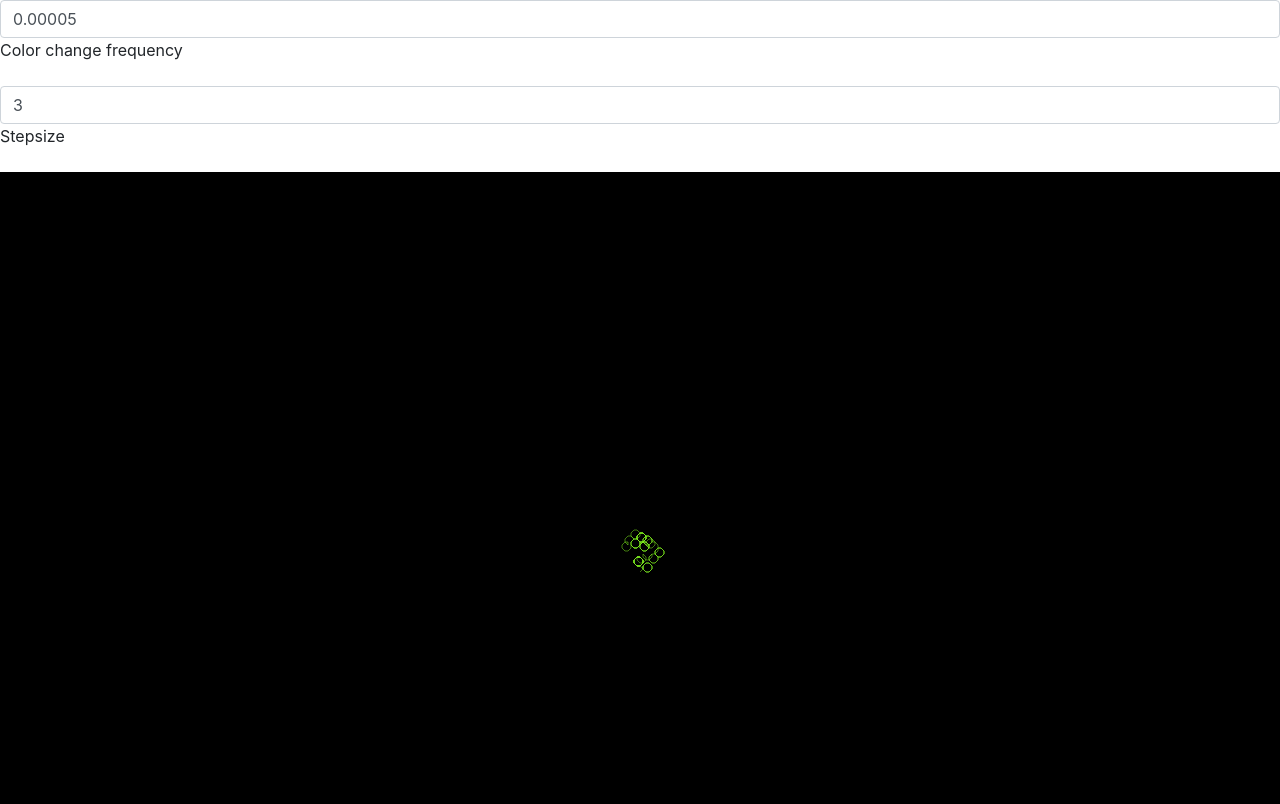
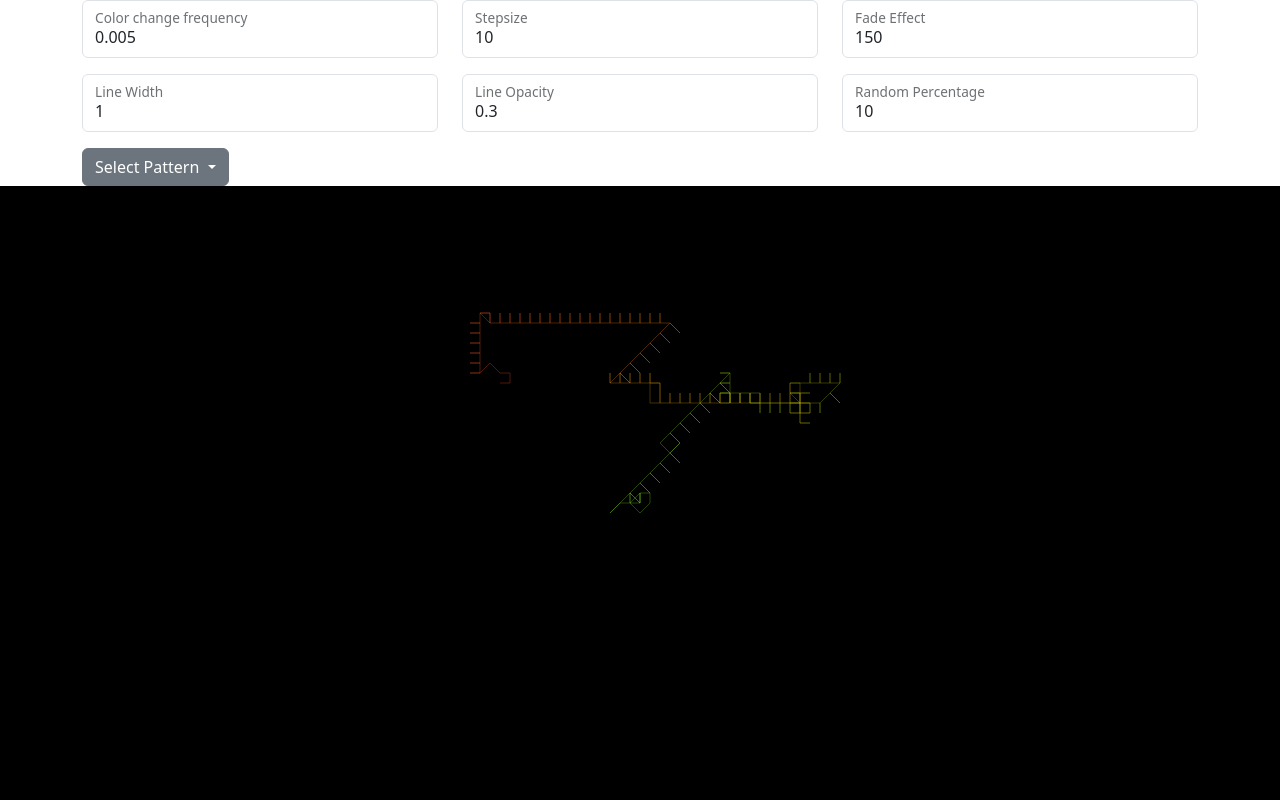
Before and after one commit to hannaseithe/randomWalker, a plain HTML site: page index.html in a window 1280 px wide. Shown: the top 804 px of the page. Drawn offline with nearby package versions, Linux system fonts and the light colour scheme.

Commit message:
Interface - Radio Data Binding - New Patterns

```diff
--- a/helper.js
+++ b/helper.js
@@ -3,23 +3,33 @@ function Binding(b) {
     this.elementBindings = [];
     this.value = b.object[b.property];
     this.type = typeof this.value;
-    this.valueGetter = function(){
+    this.valueGetter = function () {
         return _this.value;
     }
-    this.valueSetter = function(val){
-        _this.value = val
-        for (var i = 0; i < _this.elementBindings.length; i++) {
-            var binding=_this.elementBindings[i]
-            binding.element[binding.attribute] = val
+    this.valueSetter = function (val) {
+
+        if ((typeof val == "number") && (val > 0) || typeof val != "number") {
+            _this.value = val
+            for (var i = 0; i < _this.elementBindings.length; i++) {
+
+                var binding = _this.elementBindings[i]
+                if (binding.element["type"] == "radio") {
+                    binding.element.checked = binding.element[binding.attribute] == val
+                } else {
+                    binding.element[binding.attribute] = val
+                }
+
+            }
         }
+
     }
-    this.addBinding = function(element, attribute, event){
+    this.addBinding = function (element, attribute, event) {
         var binding = {
             element: element,
             attribute: attribute
         }
-        if (event){
-            element.addEventListener(event, function(event){
+        if (event) {
+            element.addEventListener(event, function (event) {
                 var val = element[attribute];
                 switch (_this.type) {
                     case "number":
@@ -34,6 +44,29 @@ function Binding(b) {
         element[attribute] = _this.value
         return _this
     }
+    this.addRadioBinding = function (element, attribute, event) {
+        var binding = {
+            element: element,
+            attribute: attribute
+        }
+        if (event) {
+            element.addEventListener(event, function (event) {
+                if (element.checked) {
+                    var val = element[attribute];
+                    switch (_this.type) {
+                        case "number":
+                            val = Number(element[attribute]);
+                            break;
+                    }
+                    _this.valueSetter(val);
+                }
+            })
+            binding.event = event
+        }
+        this.elementBindings.push(binding);
+        element.checked = _this.value == element[attribute];
+        return _this
+    }
 
     Object.defineProperty(b.object, b.property, {
         get: this.valueGetter,
--- a/index.html
+++ b/index.html
@@ -4,6 +4,7 @@
 <!--[if IE 8]>         <html class="no-js lt-ie9"> <![endif]-->
 <!--[if gt IE 8]>      <html class="no-js"> <!--<![endif]-->
 <html>
+
 <head>
   <meta charset="utf-8">
   <meta http-equiv="X-UA-Compatible" content="IE=edge">
@@ -13,24 +14,93 @@
   <link rel="stylesheet" href="">
   <link href="node_modules/bootstrap/dist/css/bootstrap.min.css" rel="stylesheet">
 </head>
+
 <body onload="initialize();">
+  <div class="container">
+    <div class="row">
+      <div class="col">
         <div class="form-floating mb-3">
           <input type="number" class="form-control" id="frequencyInput">
           <label for="frequencyInput">Color change frequency</label>
         </div>
+      </div>
+      <div class="col">
         <div class="form-floating mb-3">
           <input type="number" class="form-control" id="incInput">
           <label for="incInput">Stepsize</label>
         </div>
-          <!-- <div class="form-floating">
-             <input type="password" class="form-control" id="floatingPassword" placeholder="Password">
-            <label for="floatingPassword">Password</label>
-          </div>  -->
+      </div>
+      <div class="col">
+        <div class="form-floating mb-3">
+          <input type="number" class="form-control" id="fadeInput">
+          <label for="fadeInput">Fade Effect</label>
+        </div>
+      </div>
+    </div>
+    <div class="row">
+      <div class="col">
+        <div class="form-floating mb-3">
+          <input type="number" class="form-control" id="widthInput">
+          <label for="widthInput">Line Width</label>
+        </div>
+      </div>
+      <div class="col">
+        <div class="form-floating mb-3">
+          <input type="number" class="form-control" id="linOpInput">
+          <label for="linOpInput">Line Opacity</label>
+        </div>
+      </div>
+      <div class="col">
+        <div class="form-floating mb-3">
+          <input type="number" class="form-control" id="ranInput">
+          <label for="ranInput">Random Percentage</label>
+        </div>
+      </div>
+    </div>
+    <div class="row">
+      <div class="col">
+        <div class="dropdown">
+          <button class="btn btn-secondary dropdown-toggle" type="button" id="dropdownMenuButton1"
+            data-bs-toggle="dropdown" aria-expanded="false">
+            Select Pattern
+          </button>
+          <ul class="dropdown-menu" aria-labelledby="dropdownMenuButton1">
+            <li>
+              <div class="form-check dropdown-item">
+                <input class="form-check-input" type="radio" name="patternOptions" id="inlineRadio1" value="circle">
+                <label class="form-check-label" for="inlineRadio1">Circle</label>
+              </div>
+            </li>
+            <li>
+              <div class="form-check dropdown-item">
+                <input class="form-check-input" type="radio" name="patternOptions" id="inlineRadio2" value="square">
+                <label class="form-check-label" for="inlineRadio1">Square</label>
+              </div>
+            </li>
+            <li>
+              <div class="form-check dropdown-item">
+                <input class="form-check-input" type="radio" name="patternOptions" id="inlineRadio3" value="zipper">
+                <label class="form-check-label" for="inlineRadio1">Zipper</label>
+              </div>
+            </li>
+            <li>
+              <div class="form-check dropdown-item">
+                <input class="form-check-input" type="radio" name="patternOptions" id="inlineRadio4" value="cross">
+                <label class="form-check-label" for="inlineRadio1">Cross</label>
+              </div>
+            </li>
+          </ul>
+        </div>
+      </div>
+    </div>
+  </div>
+
   <canvas id="canvas"></canvas>
 
 
-        <!-- <script src="https://cdn.jsdelivr.net/npm/p5@1.3.1/lib/p5.js"></script> -->
+  <script src="node_modules/bootstrap/dist/js/bootstrap.bundle.min.js"></script>
   <script src="helper.js" async defer></script>
   <script src="script.js" async defer></script>
 </body>
+
 </html>
--- a/script.js
+++ b/script.js
@@ -3,14 +3,17 @@ let counter = 0;
 let canvas, ctx;
 let noiseFreq = 0.05;
 let p5;
-let rold = 0;
-let line = []
+let line = [];
+let moveCash = [0, 0, 0, 0, 0, 0, 0, 0, 0, 0, 0]
 
 var init = {
-    frequency: 0.00005,
-    inc: 3,
+    frequency: 0.005,
+    inc: 10,
     lineWidth: 1,
-    opacity: 0.1
+    lineOpacity: 0.3,
+    fadeFrequency: 150,
+    randomRatio: 10,
+    pattern: "zipper"
 }
 
 function getRandomInt(max) {
@@ -88,6 +91,11 @@ function insideCanvas(x, y) {
 function setUpBindings() {
     var myInputElement1 = document.getElementById("frequencyInput");
     var myInputElement2 = document.getElementById("incInput")
+    var myInputElement3 = document.getElementById("fadeInput")
+    var myInputElement4 = document.getElementById("widthInput")
+    var myInputElement5 = document.getElementById("linOpInput")
+    var myInputElement6 = document.getElementById("ranInput")
+
 
 
     new Binding({
@@ -102,18 +110,53 @@ function setUpBindings() {
     })
         .addBinding(myInputElement2, "value", "keyup")
 
+    new Binding({
+        object: init,
+        property: "fadeFrequency"
+    })
+        .addBinding(myInputElement3, "value", "keyup")
+
+    new Binding({
+        object: init,
+        property: "lineWidth"
+    })
+        .addBinding(myInputElement4, "value", "keyup")
+
+    new Binding({
+        object: init,
+        property: "lineOpacity"
+    })
+        .addBinding(myInputElement5, "value", "keyup")
+
+    new Binding({
+        object: init,
+        property: "randomRatio"
+    })
+        .addBinding(myInputElement6, "value", "keyup")
+
+    var patternSelection = new Binding({
+        object: init,
+        property: "pattern"
+    })
+
+    var radios = document.getElementsByName("patternOptions");
+    for (i = 0; i < radios.length; i++) {
+        patternSelection.addRadioBinding(radios[i], "value", "change")
+    }
+
 }
 
 function initialize() {
     canvas = document.getElementById("canvas");
     if (canvas.getContext) {
         ctx = canvas.getContext("2d");
+        var rect = canvas.getBoundingClientRect();
         canvas.width = window.innerWidth;
-        canvas.height = window.innerHeight;
+        canvas.height = window.innerHeight - rect.y;
         x_init = Math.floor(canvas.width / 2);
         y_init = Math.floor(canvas.height / 2);
         line.push([x_init, y_init]);
-        ctx.lineWidth = 1;
+        ctx.lineWidth = init.lineWidth;
         ctx.fillStyle = "black";
         ctx.fillRect(0, 0, canvas.width, canvas.height);
         //p5 = new window.p5();
@@ -124,6 +167,38 @@ function initialize() {
 
 }
 
+function pattern() {
+    var rold = moveCash[moveCash.length - 1];
+    switch (init.pattern) {
+        case "circle":
+            return ((rold + 7) % 8);
+        case "square":
+            return ((rold + 2) % 8);
+        case "zipper":
+            {
+                switch (counter % 3) {
+                    case 0:
+                    case 2:
+                        return ((rold + 2) % 8)
+                    case 1:
+                        return ((rold + 4) % 8)
+                }
+            }
+        case "cross":
+            {
+                switch (counter % 3) {
+                    case 0:
+                        return ((rold + 2) % 8);
+                    case 1:
+                    case 2:
+                        return ((rold + 6) % 8);
+                }
+            }
+
+
+    }
+}
+
 function drawWalker() {
     // while (counter < 500000) {
 
@@ -132,8 +207,11 @@ function drawWalker() {
     var newY = line[line.length - 1][1];
     ctx.moveTo(newX, newY);
 
-    var r = getRandomInt(100);
-    r = r > 7 ? /*(r > 15 ? (rold + 1) % 8 :*/ ((rold + 7) % 8) : r;
+
+    var prob = getRandomInt(100);
+
+    var r = getRandomInt(8);
+    r = prob > init.randomRatio ? pattern() : r;
 
     //var r = getNoiseInt(8);
     switch (r) {
@@ -141,7 +219,17 @@ function drawWalker() {
             newX += init.inc;
             break;
         }
+        case 1: {
+            newX += init.inc;
+            newY += init.inc;
+            break;
+        }
         case 2: {
+            newY += init.inc;
+            break;
+        }
+        case 3: {
+            newX += -init.inc;
             newY += init.inc;
             break;
         }
@@ -149,45 +237,38 @@ function drawWalker() {
             newX += -init.inc;
             break;
         }
+        case 5: {
+            newX += -init.inc;
+            newY += -init.inc;
+            break;
+        }
         case 6: {
             newY += -init.inc;
             break
-        }
-        case 1: {
-            newX += init.inc;
-            newY += init.inc;
-            break;
         }
         case 7: {
             newX += init.inc;
             newY += -init.inc;
             break;
         }
-        case 5: {
-            newX += -init.inc;
-            newY += -init.inc;
-            break;
-        }
-        case 3: {
-            newX += -init.inc;
-            newY += init.inc;
-            break;
-        }
+
+
     }
     counter++;
     if (insideCanvas(newX, newY) /*&& noCrossLine(newX, newY)*/) {
-        if (counter % 150 == 2) {
+        if (counter % init.fadeFrequency == 2) {
             ctx.fillStyle = "rgba(0,0,0,0.05)";
             ctx.fillRect(0, 0, canvas.width, canvas.height);
         }
-
-        rold = r;
+        moveCash.push(r);
+        moveCash.shift();
         line.push([newX, newY]);
         ctx.lineTo(newX, newY);
+        ctx.lineWidth = init.lineWidth;
         var red = Math.sin(init.frequency * counter + 0) * 127 + 128;
         var green = Math.sin(init.frequency * counter + 2) * 127 + 128;
         var blue = Math.sin(init.frequency * counter + 4) * 127 + 128;
-        ctx.strokeStyle = "rgba(" + red + "," + green + "," + blue + ",0.5)"
+        ctx.strokeStyle = "rgba(" + red + "," + green + "," + blue + "," + init.lineOpacity + ")"
         ctx.stroke();
     }
 
```
Lines whose indentation alone changed are shown as unchanged.
